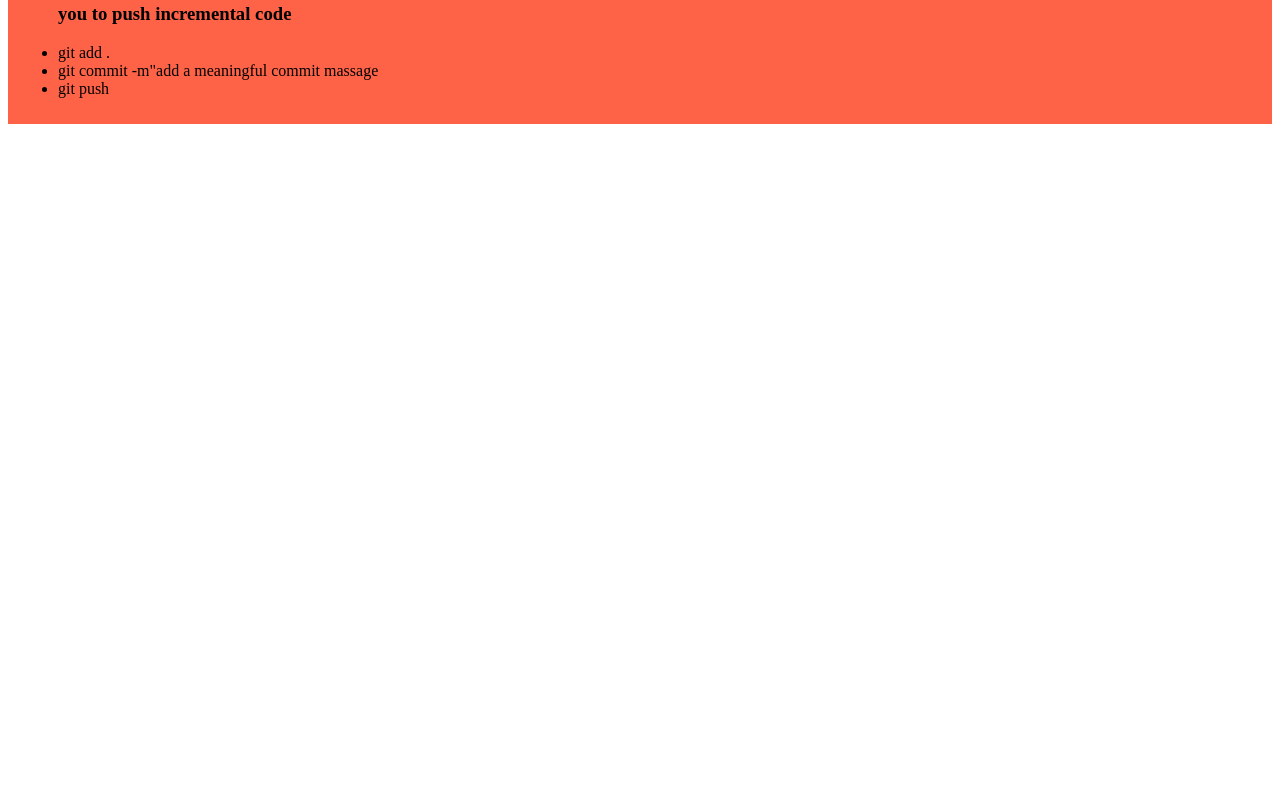
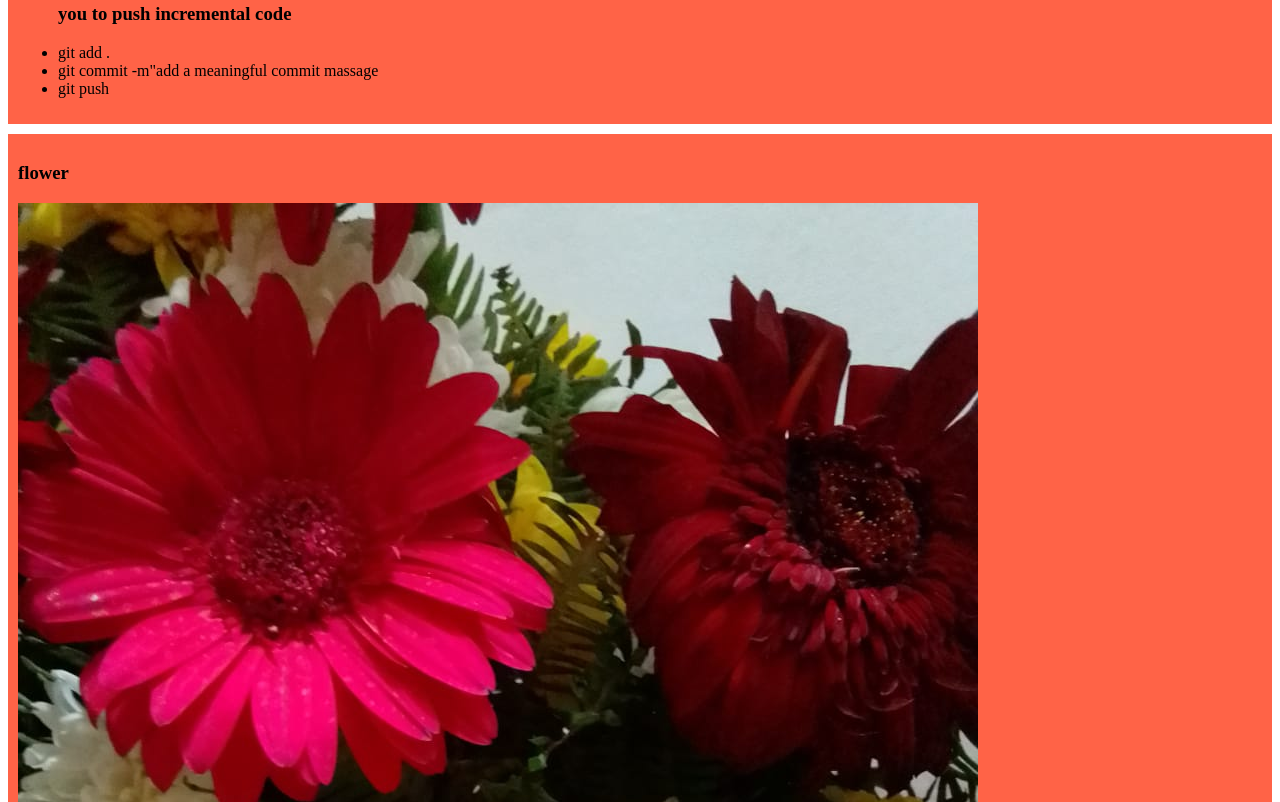
Before and after one commit to sumaiyaAfroza/my-simple-website, a plain HTML site: page index.html in a window 1280 px wide. Shown: the part 458-1260 px from the top of the page. Before the commit the page ends 800 px from the top, so only its background shows below. Drawn offline with Linux system fonts and the light colour scheme.

Commit message:
added a nice flower

```diff
--- a/index.html
+++ b/index.html
@@ -28,6 +28,10 @@
         <li>git push</li>
     </ul>
     </div>
+    <div>
+        <h3>flower</h3>
+        <img src="images/IMG-20220201-WA0000.jpg" alt="">
+    </div>
 
 
 </body>
```
Also changed, not shown: images/IMG-20220201-WA0000.jpg (added).
